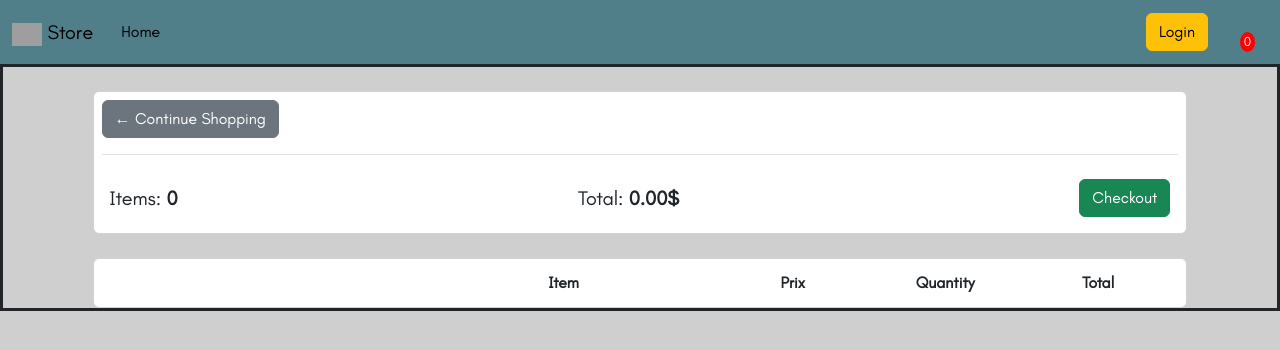
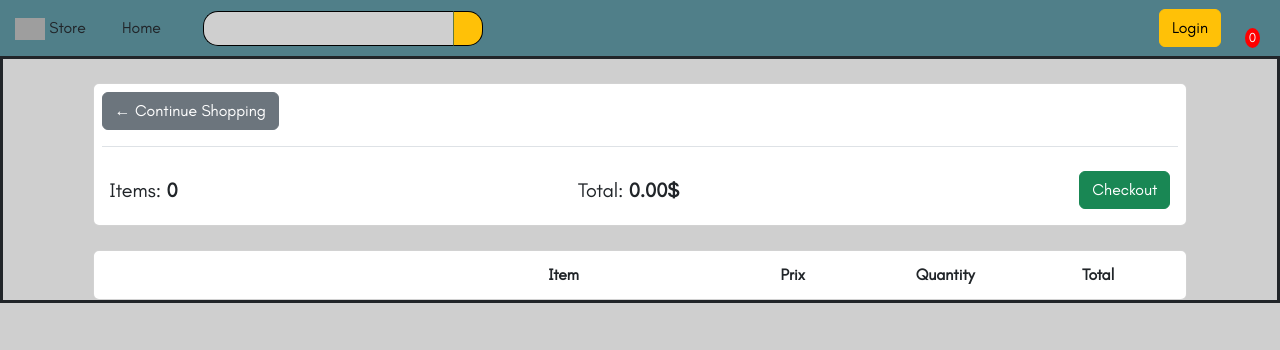
Before and after one commit to aessakou/Ecom, a Django app: page /cart/ in a window 1280 px wide. Shown: the top 350 px of the page. Run offline with Django 4.2, Linux system fonts and the light colour scheme; some libraries are stand-ins or nearby versions; grey boxes are pictures that could not be loaded.

Commit message:
Fixed Navbar and images dimensions

```diff
--- a/src/static/store/css/store.css
+++ b/src/static/store/css/store.css
@@ -78,8 +78,26 @@ body.darkmode {
 	max-width: 1400px;
 }
 
+
+.my-navbar {
+	background: var(--bluegreen);
+	display: flex;
+	align-items: center;
+	justify-content: center;
+}
+
+.my-navbar .navbar-content {
+	display: flex;
+	align-items: center;
+	justify-content: flex-start;
+	padding: 5px 15px;
+	width: 100vw;
+	max-width: 1400px;
+	margin: auto;
+}
+
 .bg-body-tertiary {
-	background: var(--bluegreen) !important;
+	/* background: var(--bluegreen) !important; */
 }
 
 .cart-icon {
@@ -104,6 +124,37 @@ body.darkmode {
 	text-align: center;
 	border-radius: 50%;
 }
+
+.my-navbar .navbar-content  .search-bar {
+	border: none;
+    outline: none;
+    background: var(--light-grey);
+    color: teal;
+    border-radius: 15px 0 0 15px;
+    padding: 0 15px;
+    height: 35px;
+    width: 250px;
+	margin: auto;
+	margin-left: 3vw;
+	border: 1px solid black;
+	border-right: none;
+}
+
+.my-navbar .navbar-content .search-btn {
+	display: flex;
+	justify-content: center;
+	align-items: center;
+	background: wra;
+	border: none;
+	width: 30px;
+	height: 35px;
+	border-radius: 0 15px 15px 0;
+	margin: auto;
+	border: 1px solid black;
+	border-left: none;
+	border-left:1px solid var(--bluegreen);
+}
+
 
 .d-flex-center-center {
 	display: flex;
--- a/src/store/templates/store/base.html
+++ b/src/store/templates/store/base.html
@@ -17,13 +17,13 @@
 
 
 
-	<nav class="navbar navbar-expand-lg bg-body-tertiary">
-		<div class="container-fluid">
+	<nav class="my-navbar">
+		<div class="navbar-content">
 			<a class="navbar-brand" href="{% url 'store' %}">
 				<img src="{% static 'store/images/blog-icon.png'%}" alt="" width="30px">
 				Store</a>
-			<div class="collapse navbar-collapse">
-				<ul class="navbar-nav me-auto mb-2 mb-lg-0">
+			<div class="d-flex align-items-center justify-content-between w-100">
+				<ul class="d-flex justify-content-center mb-0">
 					<li class="nav-item">
 						<a class="nav-link active" aria-current="page" href="{% url 'store' %}">Home</a>
 					</li>
@@ -33,8 +33,12 @@
 					<li class="nav-item" hidden>
 						<a class="nav-link" href="#">link</a>
 					</li>
+					<input type="search" name="search" class="search-bar">
+					<button type="submit" class="btn btn-warning search-btn ">
+						<i class="text-dark  fas fa-search"></i>
+					</button>
 				</ul>
-				<ul class="navbar-nav">
+				<ul class="d-flex justify-content-center mb-0">
 					<li class="nav-item"><a class="btn btn-warning" href="#">Login</a></li>
 					<li class="nav-item"><a class="nav-link cart-icon" href="{% url 'cart' %}">
 						<i class="fas fa-shopping-cart"></i>
--- a/src/store/templates/store/cart.html
+++ b/src/store/templates/store/cart.html
@@ -42,16 +42,16 @@
 
 			<div class="d-flex align-items-stretch text-center p-2 m-1">
 				<div style="flex: 2;" class="product-img">
-					<div style="width: 10%; height: 100%; background: goldenrod;"></div>
+					<div class="orderitem-bar"></div>
 					<img class="w-100" src="{{orderitem.product.imageURL}}" alt="">
 				</div>
 				<div class="d-flex-center-center " style="flex: 2;">{{orderitem.product}}</div>
 				<div class="d-flex-center-center " style="flex: 1;">{{orderitem.product.price|floatformat:2}}$</div>
 				<div class="d-flex-center-center" style="flex: 1;">
-					<span class="p-2">{{orderitem.quantity}}</span>
+					<span class="p-2 orderitem-quantity" >{{orderitem.quantity}}</span>
 					<div class="d-grid">
-						<a href="#"><i class="fas fa-arrow-up"></i></a>
-						<a href="#"><i class="fas fa-arrow-down"></i></a>
+						<a class="arrow-up-quantity"><i class="fas fa-arrow-up"></i></a>
+						<a class="arrow-down-quantity"><i class="fas fa-arrow-down"></i></a>
 					</div>
 				</div>
 				<div class="d-flex-center-center " style="flex: 1;">{{orderitem.total_cost|floatformat:2}}$</div>
@@ -65,6 +65,6 @@
 	</div>
 </div>
 
-<!-- <h5>Items: <strong>3</strong></h5> -->
+<script type="text/javascript" src="{% static 'store/js/cart.js' %}"></script>
 
 {% endblock content %}
--- a/src/store/templates/store/checkout.html
+++ b/src/store/templates/store/checkout.html
@@ -59,8 +59,8 @@
 					{% for item in orderitems %}
 
 					<div class="d-flex align-items-stretch text-center p-2 m-1">
-						<div style="flex: 2;" class="">
-							<img class="summary-img img-thumbnail" src="{{item.product.imageURL}}" alt="">
+						<div style="flex: 2;" class="summary-img">
+							<img class="w-100" src="{{item.product.imageURL}}" alt="">
 						</div>
 						<div class="d-flex-center-center " style="flex: 2;">{{item.product}}</div>
 						<div class="d-flex-center-center " style="flex: 1;">{{item.product.price}}</div>
```
Also changed, not shown: other parts of src/static/store/css/store.css (+50 -7 lines), src/static/store/js/store.js (+41 -0 lines), src/static/store/js/cart.js (added).
